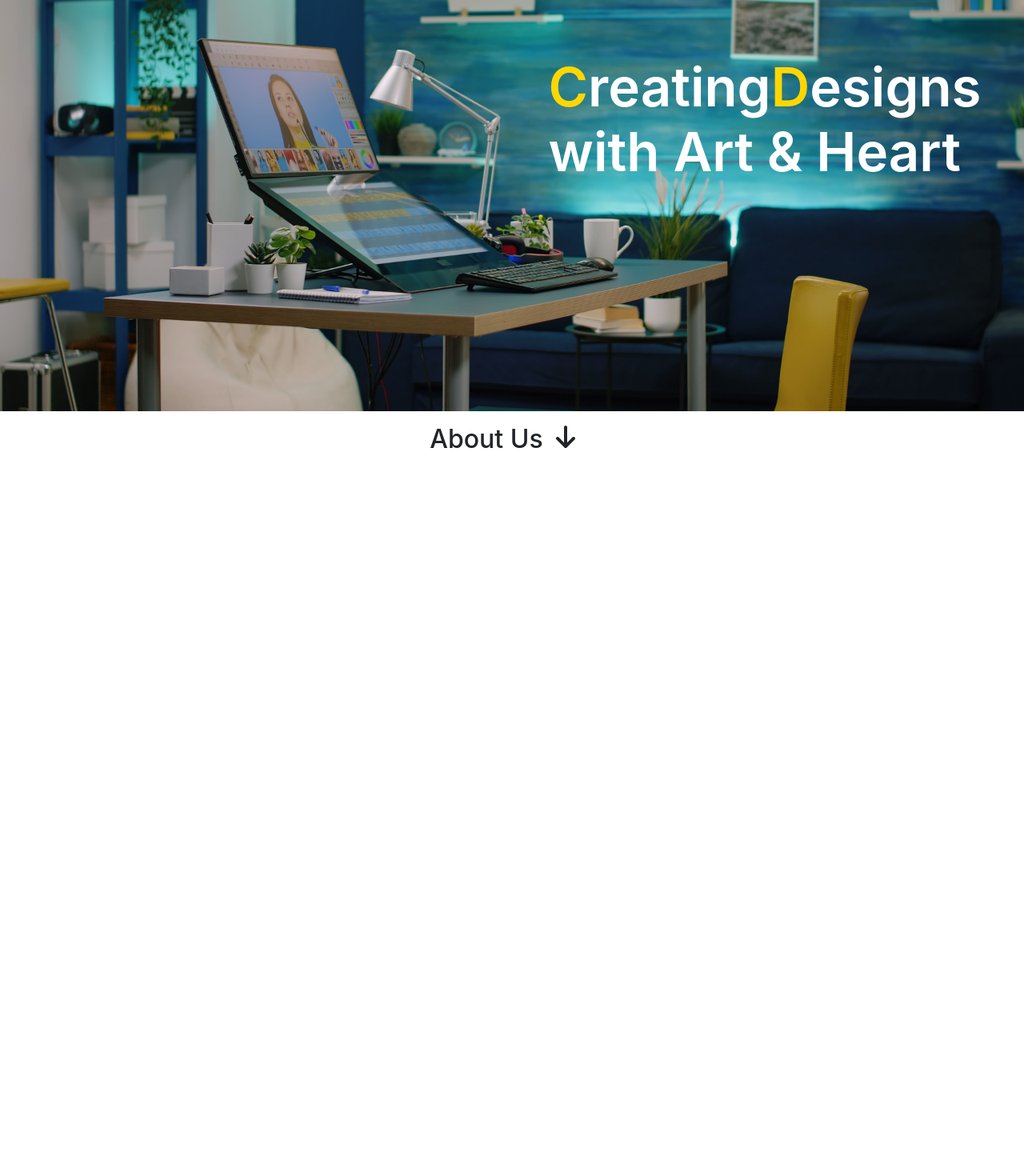
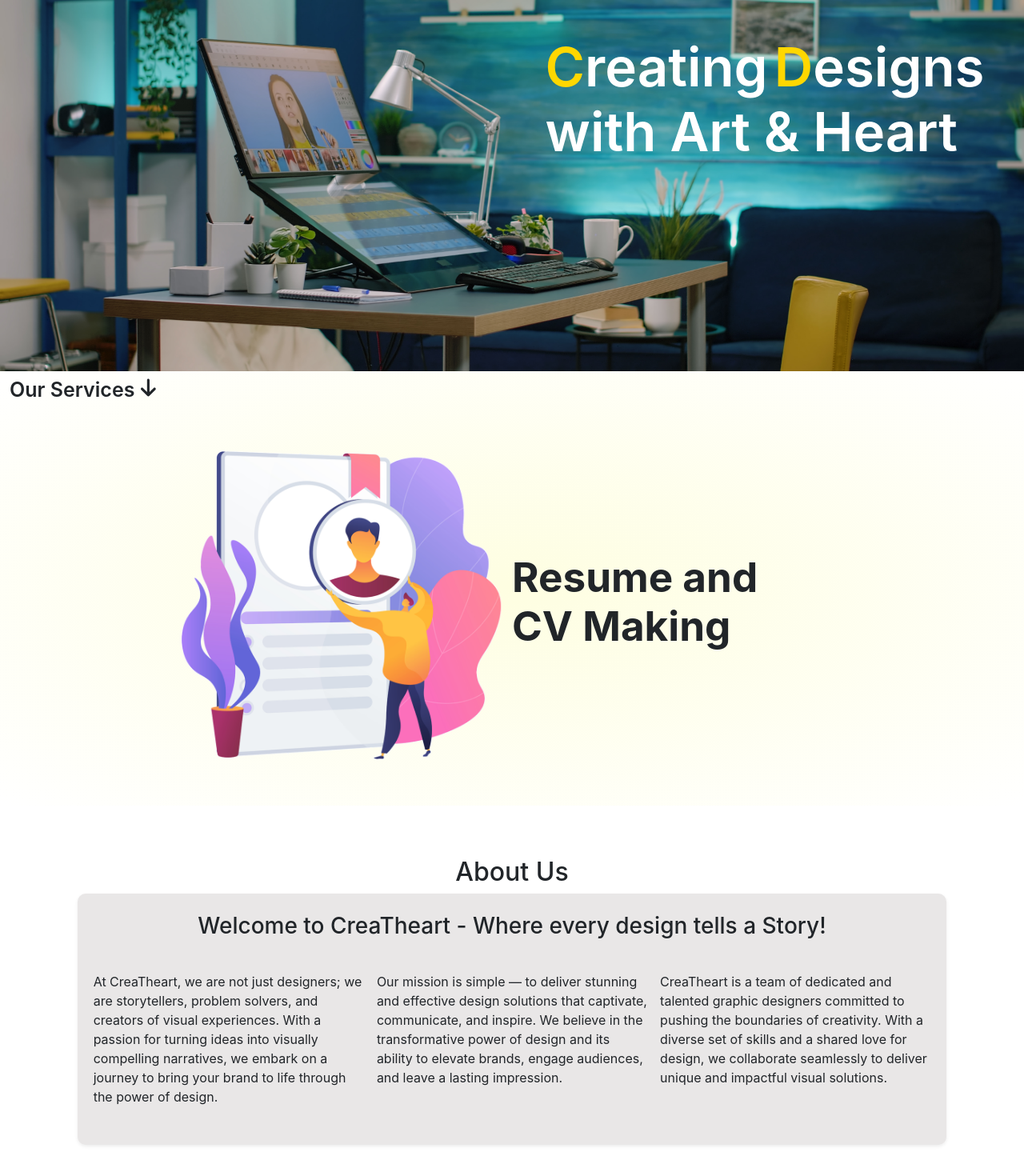
Before and after one commit to jerinbinoy/CreaTHEart-Web-App, a React (Create React App) app in the folder creatheart-app/: page / in a window 1280 px wide. Shown: the part 206-1676 px from the top of the page at 80% size. Before the commit the page ends 1520 px from the top, so only its background shows below. Built offline with nearby package versions, Linux system fonts and the light colour scheme.

Commit message:
Added Services section and modified about section and homepage

```diff
--- a/creatheart-app/src/App.js
+++ b/creatheart-app/src/App.js
@@ -5,6 +5,7 @@ import NavBar from './Components/NavBar.js';
 import 'bootstrap/dist/css/bootstrap.min.css';
 import Home from './Components/Home.js';
 import About from './Components/About.jsx';
+import Services from './Components/Services.jsx';
 import { BrowserRouter as Router, Route, Routes } from "react-router-dom";
 
 function App() {
@@ -14,7 +15,9 @@ function App() {
     <Preloader />
     <NavBar />
     <Home />
+    <Services />
     <About />
+
     </>
   );
 }
--- a/creatheart-app/src/Components/About.css
+++ b/creatheart-app/src/Components/About.css
@@ -1,12 +1,18 @@
-.aboutRow{
+.aboutRowTitle{
     width: 100%;
-    height: 100%;
-    top: 90%;
-    position: absolute;
+    height: 10%;
+
 }
 .aboutTitle{
     font-weight: 500;
 }
-.arrowIcon{
-    transition: .5s ease;
+#arrowIcon{
+    transition: 1s ease-in-out;
 }
+.aboutText{
+    background-color: rgb(233, 231, 231);
+    display: flex;
+    justify-content: center;
+    border-radius: 10px;
+
+}
--- a/creatheart-app/src/Components/About.jsx
+++ b/creatheart-app/src/Components/About.jsx
@@ -1,31 +1,38 @@
 import React from 'react'
 import {Row,Col} from 'react-bootstrap';
 import './About.css';
-import { FontAwesomeIcon } from '@fortawesome/react-fontawesome'
-import { faArrowDown} from '@fortawesome/free-solid-svg-icons'
+
 
 function About() {
-  window.onscroll = function() {scrollFunction()};
 
-function scrollFunction() {
-  if (document.body.scrollTop > 150 || document.documentElement.scrollTop > 150) {
-    document.getElementById("arrowIcon").style.display = "none";
-
-  } else {
-    document.getElementById("arrowIcon").style.display = "block";
-
-  }
-}
 
   return (
-    <div >
-        <Row className='aboutRow'>
-            <Col className=' d-flex justify-content-center mt-3'>
+    <div className='aboutRowTitle'>
+        <Row >
+            <Col className=' d-flex justify-content-center mt-3 p-0'>
               <h2 className='aboutTitle'>
                 About Us
               </h2>
-              <FontAwesomeIcon icon={faArrowDown} size='2x' className='arrowIcon ms-3' id='arrowIcon'/>
+
             </Col>
+        </Row>
+        <Row className='aboutContent'>
+          <Col xs='1' className='p-0'></Col>
+          <Col className='aboutText p-4 shadow-sm d-grid mb-5'>
+            <h3 className='text-center'>Welcome to CreaTheart - Where every design tells a Story!</h3><br />
+                <Row>
+                      <Col xs='12' md="4" className=' position-relative p-2'>
+                          <p>At CreaTheart, we are not just designers; we are storytellers, problem solvers, and creators of visual experiences. With a passion for turning ideas into visually compelling narratives, we embark on a journey to bring your brand to life through the power of design.</p>
+                      </Col>
+                      <Col xs='12' md="4" className=' position-relative p-2'>
+                          <p>Our mission is simple — to deliver stunning and effective design solutions that captivate, communicate, and inspire. We believe in the transformative power of design and its ability to elevate brands, engage audiences, and leave a lasting impression.</p>
+                      </Col>
+                      <Col xs='12' md="4" className='position-relative p-2'>
+                          <p>CreaTheart is a team of dedicated and talented graphic designers committed to pushing the boundaries of creativity. With a diverse set of skills and a shared love for design, we collaborate seamlessly to deliver unique and impactful visual solutions.</p>
+                      </Col>
+                </Row>
+          </Col>
+          <Col xs='1' className='p-0 overflow-hidden'></Col>
         </Row>
     </div>
   )
--- a/creatheart-app/src/Components/Home.css
+++ b/creatheart-app/src/Components/Home.css
@@ -1,12 +1,9 @@
 
 .homeRow{
-    height:90%;
-    position: absolute;
-    width: 100%;
-    margin: 0;
+    height:670px;
     background-image: url('../Assets/nobody-photography-studio.jpg');
     background-size: cover;
-    top: 0;
+    margin: 0;
     z-index: -5;
     overflow-x: hidden;
 }
@@ -18,7 +15,7 @@
     position: relative;
     font-size: calc(1em + 4vw);
     font-weight: 600;
-    z-index: -5;
+    z-index: 1;
     animation: fadeup 1s ease-in ;
 
 }
--- a/creatheart-app/src/Components/Home.js
+++ b/creatheart-app/src/Components/Home.js
@@ -11,7 +11,7 @@ function Home() {
     document.getElementById('homePageTitle').style.display = "block";
   };
   return (
-    <div >
+    <div>
 
       <Row className='homeRow'>
         <Col>
@@ -19,7 +19,7 @@ function Home() {
         <Col xs="12" md="6" className='d-flex  justify-content-center align-items-center'>
           <h2 className='homePageTitle me-2  ' id='homePageTitle'>
             <span className='letterGold'>C</span>reating
-            <span className='letterGold'>D</span>esigns
+            <span className='letterGold ms-2'>D</span>esigns
             <br></br>with Art & Heart</h2>
         </Col>
       </Row>
--- a/creatheart-app/src/Components/NavBar.js
+++ b/creatheart-app/src/Components/NavBar.js
@@ -32,14 +32,33 @@ function NavBar() {
                 <Nav className="justify-content-end flex-grow-1 pe-3">
 
                   <Button href="home" className='me-4 homebutton' variant="outline-warning">Home</Button>
-                  <Button href="about" className='me-4' variant="outline-warning">About</Button>
+                  <Dropdown >
+                    <Dropdown.Toggle variant="outline-warning" id="dropdown-basic" className='me-2'>
+                      Services
+                    </Dropdown.Toggle>
+
+                    <Dropdown.Menu>
+                      <Dropdown.Item href="#/action-1">Resume & CV Making</Dropdown.Item>
+                      <Dropdown.Item href="#/action-2">LinkedIn Profile Creation</Dropdown.Item>
+                      <Dropdown.Item href="#/action-3">Poster Design</Dropdown.Item>
+                      <Dropdown.Item href="#/action-3">Web Designing</Dropdown.Item>
+                      <Dropdown.Item href="#/action-3">Advertisement Making</Dropdown.Item>
+                      <Dropdown.Item href="#/action-3">Portfolio</Dropdown.Item>
+                      <Dropdown.Item href="#/action-3">Animation</Dropdown.Item>
+                      <Dropdown.Item href="#/action-3">Video Editing</Dropdown.Item>
+                      <Dropdown.Item href="#/action-3">Photo Editing</Dropdown.Item>
+                      <Dropdown.Item href="#/action-3">Logo Making</Dropdown.Item>
+                      <Dropdown.Item href="#/action-3">Digital Marketing</Dropdown.Item>
+                     </Dropdown.Menu>
+                  </Dropdown>
+
                 </Nav>
             </Offcanvas.Body>
             </Navbar.Offcanvas>
 
 
 
-              <Navbar.Brand href="#"  ><img
+              <Navbar.Brand href="home"  ><img
                     alt=""
                     src={logo}
                     width="30"
@@ -66,27 +85,7 @@ function NavBar() {
               </Offcanvas.Header>
               <Offcanvas.Body>
                 <Nav className="justify-content-start flex-grow-1 pe-3">
-
-                 <Dropdown >
-                  <Dropdown.Toggle variant="outline-warning" id="dropdown-basic" className='me-4'>
-                    Services
-                  </Dropdown.Toggle>
-
-                  <Dropdown.Menu>
-                    <Dropdown.Item href="#/action-1">Resume & CV Making</Dropdown.Item>
-                    <Dropdown.Item href="#/action-2">LinkedIn Profile Creation</Dropdown.Item>
-                    <Dropdown.Item href="#/action-3">Poster Design</Dropdown.Item>
-                    <Dropdown.Item href="#/action-3">Web Designing</Dropdown.Item>
-                    <Dropdown.Item href="#/action-3">Advertisement Making</Dropdown.Item>
-                    <Dropdown.Item href="#/action-3">Portfolio</Dropdown.Item>
-                    <Dropdown.Item href="#/action-3">Animation</Dropdown.Item>
-                    <Dropdown.Item href="#/action-3">Video Editing</Dropdown.Item>
-                    <Dropdown.Item href="#/action-3">Photo Editing</Dropdown.Item>
-                    <Dropdown.Item href="#/action-3">Logo Making</Dropdown.Item>
-                    <Dropdown.Item href="#/action-3">Digital Marketing</Dropdown.Item>
-                  </Dropdown.Menu>
-                </Dropdown>
-
+                  <Button href="about" className='me-4' variant="outline-warning">About</Button>
                   <Button href="#action2" className='me-4' variant="outline-warning">Contact Us</Button>
                 </Nav>
 
--- a/creatheart-app/src/Components/Navbar.css
+++ b/creatheart-app/src/Components/Navbar.css
@@ -5,3 +5,6 @@
 .me-4.btn-outline-warning {
     --bs-btn-border-color : none;
 }
+.me-2.btn-outline-warning {
+    --bs-btn-border-color : none;
+}
--- /dev/null
+++ b/creatheart-app/src/Components/Services.css
@@ -0,0 +1,44 @@
+.servicesText{
+    margin: 0;
+    font-weight: 600;
+    font-size: 25px;
+    display: flex;
+    transition: 1s ease ;
+
+}
+.resumeImg{
+    width: 65%;
+    padding: 0;
+    transition: .7s;
+
+}
+.resumeImg:hover{
+        transform: scale(1.1);
+}
+.resumeText{
+    font-size: 4vw;
+    font-weight: 700;
+    text-shadow: 10px;
+    animation: slideright 1s ease-in;
+}
+.serviceRow{
+    background: radial-gradient(rgb(254, 254, 225),white);
+}
+@keyframes slideright{
+    0%{
+      right:250px;
+
+    }
+    100%{
+        right:0px;
+
+    }
+}
+@keyframes textleft {
+    0%{
+        right:300px;
+    }
+    100%{
+        right:0px;
+    }
+}
--- /dev/null
+++ b/creatheart-app/src/Components/Services.jsx
@@ -0,0 +1,40 @@
+import React from 'react';
+import './Services.css';
+import {Row,Col} from 'react-bootstrap';
+import { FontAwesomeIcon } from '@fortawesome/react-fontawesome'
+import { faArrowDown} from '@fortawesome/free-solid-svg-icons'
+import ResumeImg from '../Assets/Resume vector image.png'
+
+function Services() {
+  window.onscroll = function() {scrollFunction()};
+
+function scrollFunction() {
+  if (document.body.scrollTop > 150 || document.documentElement.scrollTop > 150) {
+    document.getElementById("arrowIcon").style.opacity = "0";
+    document.getElementById("servicesText").style.opacity = "0";
+    //document.getElementById("servicesText").style.float = "left ";
+
+  } else {
+    document.getElementById("arrowIcon").style.opacity = "1";
+    document.getElementById("servicesText").style.opacity = "1";
+    //document.getElementById("servicesText").style.animation = "none";
+  }
+}
+  return (
+    <div className='serviceRow'>
+      <Row className='text-center pt-2 ' >
+        <h2 className='servicesText ps-4' id='servicesText'>Our Services<FontAwesomeIcon icon={faArrowDown} size='1x' className='arrowIcon ms-2' id='arrowIcon'/></h2>
+      </Row>
+      <Row className='d-flex align-items-center mt-1 pt-5  pb-5 mb-5 '>
+        <Col className='justify-content-end d-flex p-0'>
+        <img src={ResumeImg} alt="Resume vector image" className='resumeImg ' />
+        </Col>
+        <Col className='p-0' >
+        <h1 className='resumeText'>Resume and<br/> CV Making</h1>
+        </Col>
+      </Row>
+    </div>
+  )
+}
+
+export default Services
```
Also changed, not shown: creatheart-app/src/Assets/Resume vector image.png (added).
